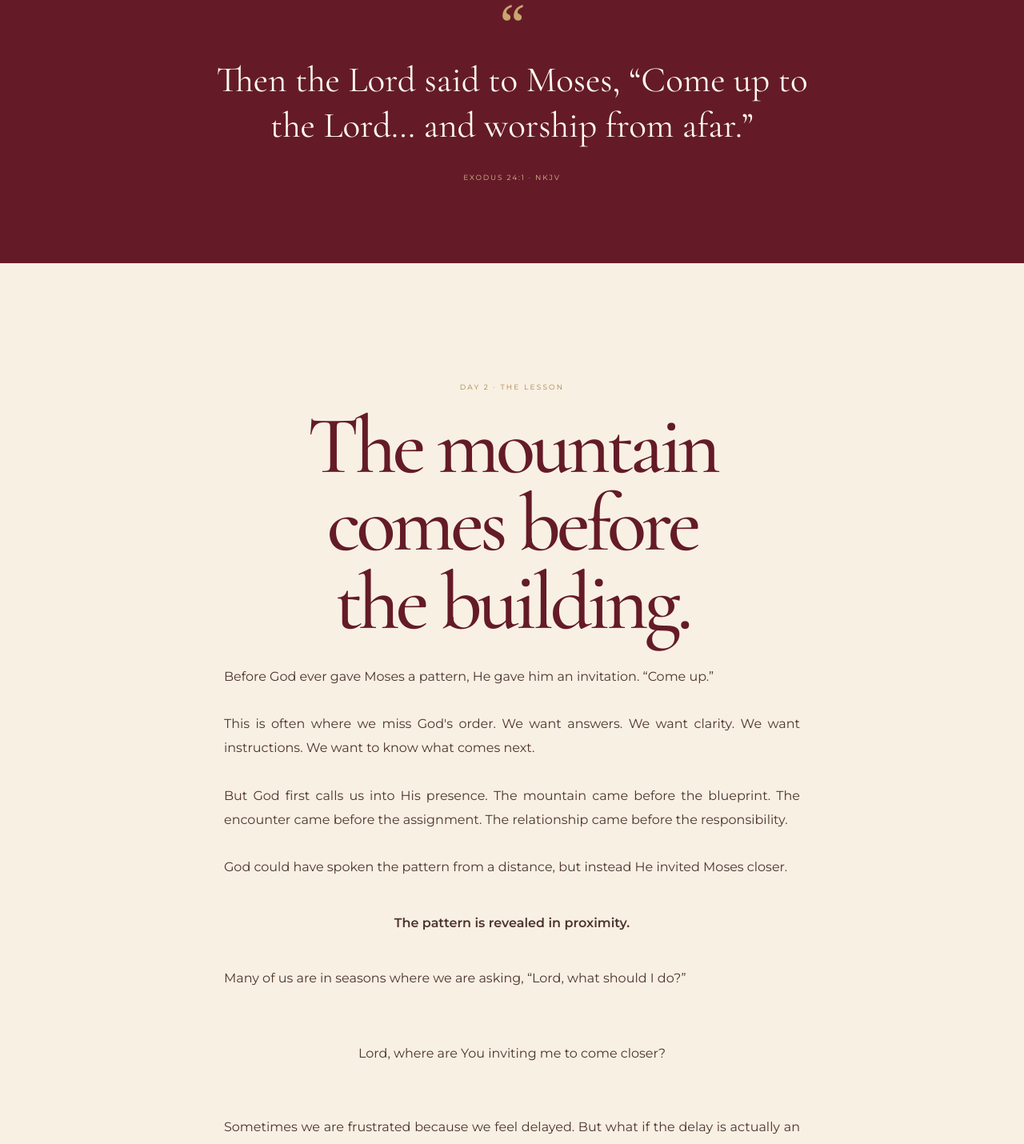
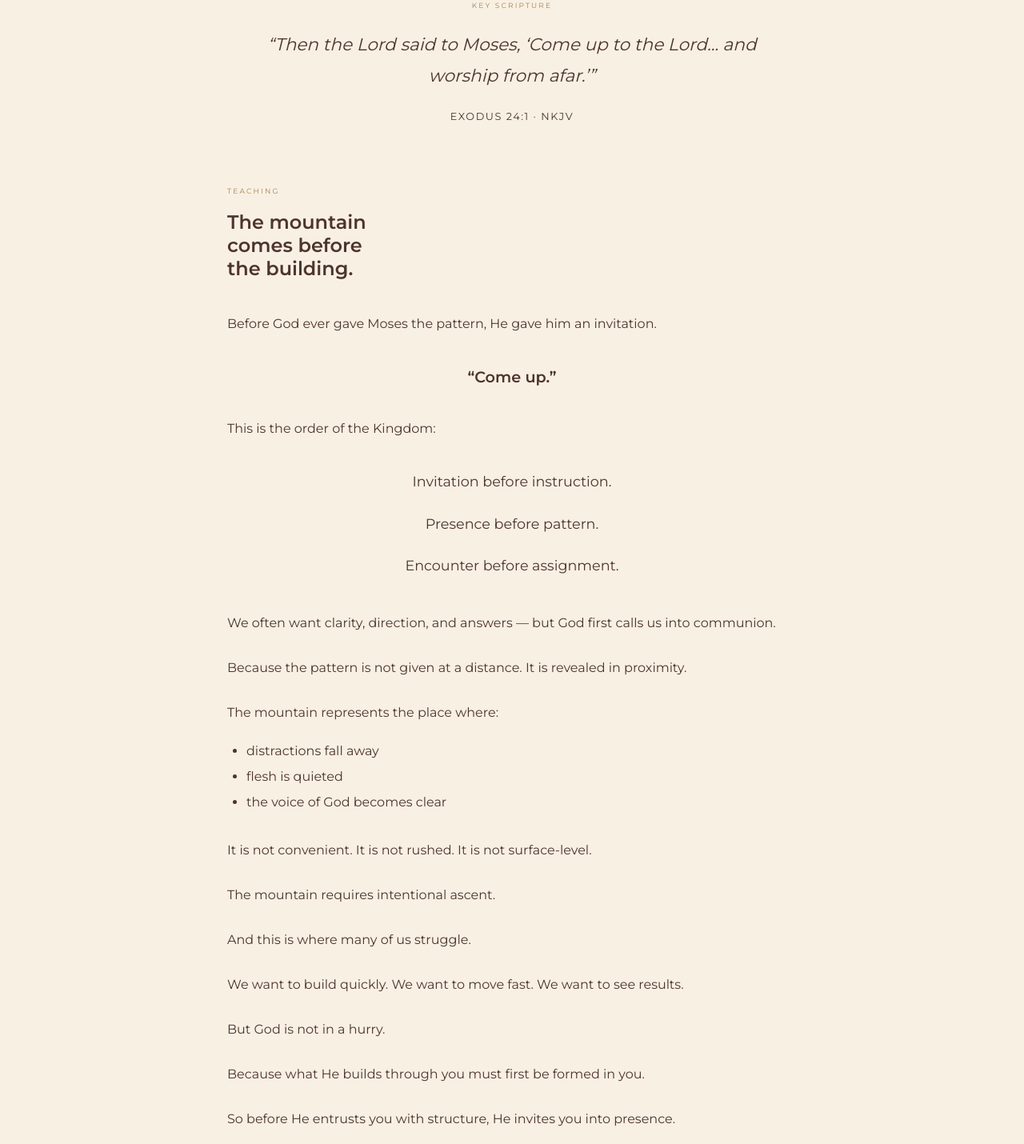
Before and after one commit to ROOTEDWITHKHETHIWE/Rooted-with-Khethiwe-correct, a Next.js app: page /courses/build-according-to-pattern/day/2 in a window 1280 px wide. Shown: the part 1160-2590 px from the top of the page at 80% size. Built offline with nearby package versions, Linux system fonts and the light colour scheme.

Commit message:
Update page.tsx

```diff
--- a/app/courses/build-according-to-pattern/day/2/page.tsx
+++ b/app/courses/build-according-to-pattern/day/2/page.tsx
@@ -6,7 +6,7 @@ export default function DayTwoPage() {
       <header className="topbar">
         <div className="brand">
           <span className="leaf">❧</span>
-          <span>MIDWEEK ROOTED</span>
+          <span>ACCORDING TO THE PATTERN</span>
           <span className="leaf">❧</span>
         </div>
 
@@ -19,9 +19,9 @@ export default function DayTwoPage() {
         </nav>
       </header>
 
-      {/* COURSE HEADER */}
+      {/* DAY HEADER */}
       <section className="journey-hero">
-        <p className="small-label">BUILD ACCORDING TO PATTERN</p>
+        <p className="small-label">BUILDING ACCORDING TO PATTERN</p>
 
         <h1>
           DAY 2
@@ -38,31 +38,63 @@ export default function DayTwoPage() {
         </div>
 
         <p className="subtitle">
-          Before God gave Moses a pattern,
+          Before God gives the pattern,
           <br />
-          He gave him an invitation.
+          He invites you closer.
         </p>
       </section>
 
-      {/* SCRIPTURE */}
-      <section className="scripture">
-        <div className="scripture-inner">
-          <span className="quote-mark">“</span>
+      {/* MAIN LESSON */}
+      <section
+        style={{
+          maxWidth: "760px",
+          margin: "0 auto",
+          padding: "5rem 1.5rem",
+        }}
+      >
+        {/* KEY SCRIPTURE */}
+        <div
+          style={{
+            textAlign: "center",
+            marginBottom: "5rem",
+          }}
+        >
+          <p className="section-label">KEY SCRIPTURE</p>
 
-          <p>
-            Then the Lord said to Moses, “Come up to the Lord… and worship from
-            afar.”
+          <p
+            style={{
+              fontSize: "1.35rem",
+              lineHeight: "1.8",
+              fontStyle: "italic",
+              maxWidth: "650px",
+              margin: "1.5rem auto",
+            }}
+          >
+            “Then the Lord said to Moses, ‘Come up to the Lord… and worship
+            from afar.’”
           </p>
 
-          <small>EXODUS 24:1 · NKJV</small>
+          <p
+            style={{
+              fontSize: "0.8rem",
+              letterSpacing: "0.12em",
+              marginTop: "1.5rem",
+            }}
+          >
+            EXODUS 24:1 · NKJV
+          </p>
         </div>
-      </section>
 
-      {/* LESSON */}
-      <section className="journey-closing">
-        <p className="section-label">DAY 2 · THE LESSON</p>
+        {/* TEACHING */}
+        <div style={{ marginBottom: "5rem" }}>
+          <p className="section-label">TEACHING</p>
 
-        <h2>
+          <h2
+            style={{
+              marginBottom: "2.5rem",
+              lineHeight: "1.2",
+            }}
+          >
             The mountain
             <br />
             comes before
@@ -71,141 +103,354 @@ export default function DayTwoPage() {
           </h2>
 
           <div
-          className="lesson-content"
             style={{
-            maxWidth: "720px",
-            margin: "0 auto",
               textAlign: "justify",
               lineHeight: "1.9",
             }}
           >
-          <p style={{ marginBottom: "1.8rem" }}>
-            Before God ever gave Moses a pattern, He gave him an invitation.
-            “Come up.”
-          </p>
-
-          <p style={{ marginBottom: "1.8rem" }}>
-            This is often where we miss God's order. We want answers. We want
-            clarity. We want instructions. We want to know what comes next.
-          </p>
-
-          <p style={{ marginBottom: "1.8rem" }}>
-            But God first calls us into His presence. The mountain came before
-            the blueprint. The encounter came before the assignment. The
-            relationship came before the responsibility.
-          </p>
-
-          <p style={{ marginBottom: "1.8rem" }}>
-            God could have spoken the pattern from a distance, but instead He
-            invited Moses closer.
+            <p style={{ marginBottom: "1.6rem" }}>
+              Before God ever gave Moses the pattern, He gave him an invitation.
             </p>
 
             <p
               style={{
-              margin: "2.5rem auto",
                 textAlign: "center",
-              lineHeight: "1.8",
+                fontSize: "1.2rem",
+                fontWeight: 600,
+                margin: "2rem 0",
               }}
             >
-            <strong>The pattern is revealed in proximity.</strong>
+              “Come up.”
             </p>
 
-          <p style={{ marginBottom: "1.8rem" }}>
-            Many of us are in seasons where we are asking, “Lord, what should I
-            do?”
+            <p style={{ marginBottom: "1.6rem" }}>
+              This is the order of the Kingdom:
             </p>
 
-          <blockquote
+            <div
               style={{
-              margin: "2.5rem auto",
-              maxWidth: "650px",
-              padding: "1.5rem 2rem",
                 textAlign: "center",
-              lineHeight: "1.7",
+                fontSize: "1.1rem",
+                lineHeight: "2",
+                margin: "2rem 0 2.5rem",
               }}
             >
-            Lord, where are You inviting me to come closer?
-          </blockquote>
+              <p>Invitation before instruction.</p>
+              <p>Presence before pattern.</p>
+              <p>Encounter before assignment.</p>
+            </div>
 
-          <p style={{ marginBottom: "1.8rem" }}>
-            Sometimes we are frustrated because we feel delayed. But what if
-            the delay is actually an invitation? What if God is not withholding
-            direction? What if He is drawing you deeper into His presence
-            before releasing the next instruction?
+            <p style={{ marginBottom: "1.6rem" }}>
+              We often want clarity, direction, and answers — but God first
+              calls us into communion.
+            </p>
+
+            <p style={{ marginBottom: "1.6rem" }}>
+              Because the pattern is not given at a distance. It is revealed in
+              proximity.
+            </p>
+
+            <p style={{ marginBottom: "0.7rem" }}>
+              The mountain represents the place where:
+            </p>
+
+            <ul
+              style={{
+                marginBottom: "1.8rem",
+                paddingLeft: "1.5rem",
+                lineHeight: "2",
+              }}
+            >
+              <li>distractions fall away</li>
+              <li>flesh is quieted</li>
+              <li>the voice of God becomes clear</li>
+            </ul>
+
+            <p style={{ marginBottom: "1.6rem" }}>
+              It is not convenient. It is not rushed. It is not surface-level.
+            </p>
+
+            <p style={{ marginBottom: "1.6rem" }}>
+              The mountain requires intentional ascent.
+            </p>
+
+            <p style={{ marginBottom: "1.6rem" }}>
+              And this is where many of us struggle.
+            </p>
+
+            <p style={{ marginBottom: "1.6rem" }}>
+              We want to build quickly. We want to move fast. We want to see
+              results.
+            </p>
+
+            <p style={{ marginBottom: "1.6rem" }}>
+              But God is not in a hurry.
+            </p>
+
+            <p style={{ marginBottom: "1.6rem" }}>
+              Because what He builds through you must first be formed in you.
+            </p>
+
+            <p style={{ marginBottom: "1.6rem" }}>
+              So before He entrusts you with structure, He invites you into
+              presence.
+            </p>
+
+            <p style={{ marginBottom: "1.6rem" }}>
+              Before He gives you instructions, He shapes your heart posture.
+            </p>
+
+            <p>
+              Before your hands are released to build, your spirit must learn
+              to remain.
+            </p>
+          </div>
+        </div>
+
+        {/* DEEP REVELATION */}
+        <div
+          style={{
+            marginBottom: "5rem",
+            padding: "2.5rem",
+            borderTop: "1px solid rgba(0,0,0,0.15)",
+            borderBottom: "1px solid rgba(0,0,0,0.15)",
+          }}
+        >
+          <p className="section-label">DEEP REVELATION</p>
+
+          <p
+            style={{
+              fontSize: "1.3rem",
+              lineHeight: "1.7",
+              fontWeight: 600,
+              marginBottom: "2rem",
+            }}
+          >
+            You cannot carry divine instruction without first being shaped by
+            divine presence.
+          </p>
+
+          <div
+            style={{
+              textAlign: "justify",
+              lineHeight: "1.9",
+            }}
+          >
+            <p style={{ marginBottom: "1.5rem" }}>
+              The mountain is not just where you receive — it is where you are
+              transformed.
+            </p>
+
+            <p style={{ marginBottom: "1rem" }}>
+              It slows you down so heaven can download.
+            </p>
+
+            <p style={{ marginBottom: "1rem" }}>
+              It humbles you so you can hear clearly.
+            </p>
+
+            <p style={{ marginBottom: "1rem" }}>
+              It separates you so you can be refined.
+            </p>
+
+            <p style={{ marginBottom: "1.5rem" }}>
+              It draws you close so you can be trusted.
+            </p>
+
+            <p style={{ marginBottom: "1.5rem" }}>
+              Many of us are frustrated because we feel stuck…
             </p>
 
             <p
               style={{
-              margin: "2.5rem auto",
                 textAlign: "center",
-              lineHeight: "1.8",
+                fontSize: "1.15rem",
+                fontWeight: 600,
               }}
             >
-            <strong>The mountain is not wasted time.</strong>
+              But what if you’re not stuck?
+              <br />
+              What if you’ve been invited up?
             </p>
+          </div>
+        </div>
 
-          <p style={{ marginBottom: "1.8rem" }}>
-            It is the place where distractions fall away, priorities are
-            reordered, hearts are refined, and heaven's perspective becomes
-            clear.
-          </p>
+        {/* KEY INSIGHT */}
+        <div style={{ marginBottom: "5rem" }}>
+          <p className="section-label">KEY INSIGHT</p>
 
-          <p style={{ marginBottom: "1.8rem" }}>
-            Before Moses ever built the tabernacle, he first learned to ascend.
-            And before God entrusts us with what we are called to build, He
-            often invites us into deeper intimacy with Him.
-          </p>
-
-          <p style={{ marginBottom: "1.8rem" }}>
-            Today, resist the temptation to rush ahead.
+          <p
+            style={{
+              fontSize: "1.3rem",
+              lineHeight: "1.7",
+              fontWeight: 600,
+              maxWidth: "650px",
+            }}
+          >
+            God is not preparing the assignment first. He is preparing you.
           </p>
 
           <p
             style={{
-              margin: "2.5rem auto",
-              textAlign: "center",
-              lineHeight: "1.8",
+              lineHeight: "1.9",
+              textAlign: "justify",
+              marginTop: "1.5rem",
             }}
           >
-            <strong>Let God set the pace.</strong>
+            Because a misaligned builder will mishandle a perfect pattern.
+          </p>
+        </div>
+
+        {/* REFLECTION */}
+        <div style={{ marginBottom: "5rem" }}>
+          <p className="section-label">REFLECTION</p>
+
+          <h2 style={{ marginBottom: "2rem" }}>
+            Sit with this
+            <br />
+            honestly.
+          </h2>
+
+          <div style={{ lineHeight: "1.9" }}>
+            <p style={{ marginBottom: "1.5rem" }}>
+              Do I value the place of encounter more than the place of
+              execution?
             </p>
 
-          <p style={{ marginBottom: "1.8rem" }}>
-            Allow Him to prepare you before He prepares the assignment.
-            Because what God builds through you must first be formed within
-            you.
+            <p style={{ marginBottom: "1.5rem" }}>
+              Have I been trying to build before receiving from God?
+            </p>
+
+            <p style={{ marginBottom: "1.5rem" }}>
+              What is currently competing with my “mountain time”?
+            </p>
+
+            <p>
+              Am I willing to be slowed down, shaped, and separated by God?
             </p>
           </div>
-      </section>
+        </div>
+
+        {/* JOURNALING */}
+        <div style={{ marginBottom: "5rem" }}>
+          <p className="section-label">JOURNALING SPACE</p>
+
+          <h2 style={{ marginBottom: "2rem" }}>
+            Come higher.
+            <br />
+            Listen deeper.
+          </h2>
+
+          <div style={{ lineHeight: "1.9" }}>
+            <p style={{ marginBottom: "1.5rem" }}>
+              Lord, what are You showing me that I have overlooked?
+            </p>
+
+            <p style={{ marginBottom: "1.5rem" }}>
+              What does “coming up the mountain” look like practically in my
+              life right now?
+            </p>
+
+            <p>
+              Where are You calling me to deeper surrender and stillness?
+            </p>
+          </div>
+        </div>
+
+        {/* PRAYER */}
+        <div style={{ marginBottom: "5rem" }}>
+          <p className="section-label">PRAYER</p>
+
+          <div
+            style={{
+              textAlign: "justify",
+              lineHeight: "1.9",
+            }}
+          >
+            <p style={{ marginBottom: "1.5rem" }}>Lord,</p>
+
+            <p style={{ marginBottom: "1.5rem" }}>
+              draw me up the mountain.
+            </p>
+
+            <p style={{ marginBottom: "1.5rem" }}>
+              Teach me to value Your presence more than my progress. Deliver me
+              from the urgency that pulls me out of alignment with You.
+            </p>
+
+            <p style={{ marginBottom: "1.5rem" }}>
+              Slow me down where I need to be slowed. Quiet every voice that
+              competes with Yours.
+            </p>
+
+            <p style={{ marginBottom: "1.5rem" }}>
+              Shape my heart in the place of encounter, so that what I build
+              reflects You and carries Your glory.
+            </p>
+
+            <p style={{ marginBottom: "1.5rem" }}>
+              Help me not to rush ahead of revelation, but to remain where You
+              are until You have fully shown me.
+            </p>
+
+            <p>
+              In Jesus’ name,
+              <br />
+              Amen.
+            </p>
+          </div>
+        </div>
 
         {/* DECLARATION */}
-      <section className="scripture">
-        <div className="scripture-inner">
-          <span className="quote-mark">“</span>
+        <div
+          style={{
+            marginBottom: "5rem",
+            padding: "3rem 2rem",
+            textAlign: "center",
+            borderTop: "1px solid rgba(0,0,0,0.15)",
+            borderBottom: "1px solid rgba(0,0,0,0.15)",
+          }}
+        >
+          <p className="section-label">DECLARATION</p>
 
-          <p>
-            I will not build before I ascend. I will not move before I am
-            shown. I choose presence over pressure, and I build from encounter.
+          <p
+            style={{
+              fontSize: "1.3rem",
+              lineHeight: "1.8",
+              fontWeight: 600,
+              maxWidth: "650px",
+              margin: "1.5rem auto 0",
+            }}
+          >
+            I will not build before I ascend.
+            <br />
+            I will not move before I am shown.
+            <br />
+            I choose presence over pressure,
+            <br />
+            and I build from encounter.
           </p>
-
-          <small>TODAY'S DECLARATION</small>
         </div>
-      </section>
 
         {/* RESOURCES */}
-      <section className="journey-introduction">
-        <p className="section-label">TODAY'S RESOURCES</p>
+        <div style={{ marginBottom: "5rem" }}>
+          <p className="section-label">TODAY’S RESOURCES</p>
 
-        <h2>
+          <h2 style={{ marginBottom: "1.5rem" }}>
             Continue
             <br />
             your study.
           </h2>
 
-        <p>
-          Today's workbook and devotional lesson are available inside the
-          course. Take your time with the reflection questions and allow the
-          Lord to show you where He may be inviting you higher in this season.
+          <p
+            style={{
+              textAlign: "justify",
+              lineHeight: "1.9",
+              marginBottom: "2rem",
+            }}
+          >
+            Your workbook, course slides and audio will be available here as
+            you work through the course.
           </p>
 
           <div
@@ -213,8 +458,6 @@ export default function DayTwoPage() {
               display: "flex",
               flexDirection: "column",
               gap: "1rem",
-            maxWidth: "500px",
-            margin: "2rem auto 0",
             }}
           >
             <a
@@ -247,29 +490,25 @@ export default function DayTwoPage() {
               <span>↗</span>
             </a>
           </div>
-      </section>
+        </div>
 
         {/* NAVIGATION */}
-      <section className="journey-closing">
-        <p className="section-label">YOUR JOURNEY</p>
-
-        <h2>
-          Keep
-          <br />
-          ascending.
-        </h2>
-
         <div
           style={{
+            paddingTop: "3rem",
+            borderTop: "1px solid rgba(0,0,0,0.15)",
             display: "flex",
             justifyContent: "space-between",
-            alignItems: "center",
             gap: "1rem",
             flexWrap: "wrap",
           }}
         >
-          <Link href="/courses/build-according-to-pattern/day/1">
-            ← Day 1
+          <Link
+            href="/courses/build-according-to-pattern/day/1"
+            className="primary-button"
+          >
+            <span>←</span>
+            Day 1
           </Link>
 
           <Link
@@ -283,9 +522,9 @@ export default function DayTwoPage() {
       </section>
 
       <footer>
-        <div className="footer-brand">MIDWEEK ROOTED</div>
+        <div className="footer-brand">ACCORDING TO THE PATTERN</div>
 
-        <div>A monthly Scripture journey</div>
+        <div>Building according to what God has revealed.</div>
       </footer>
     </main>
   );
```
Lines whose indentation alone changed are shown as unchanged.
